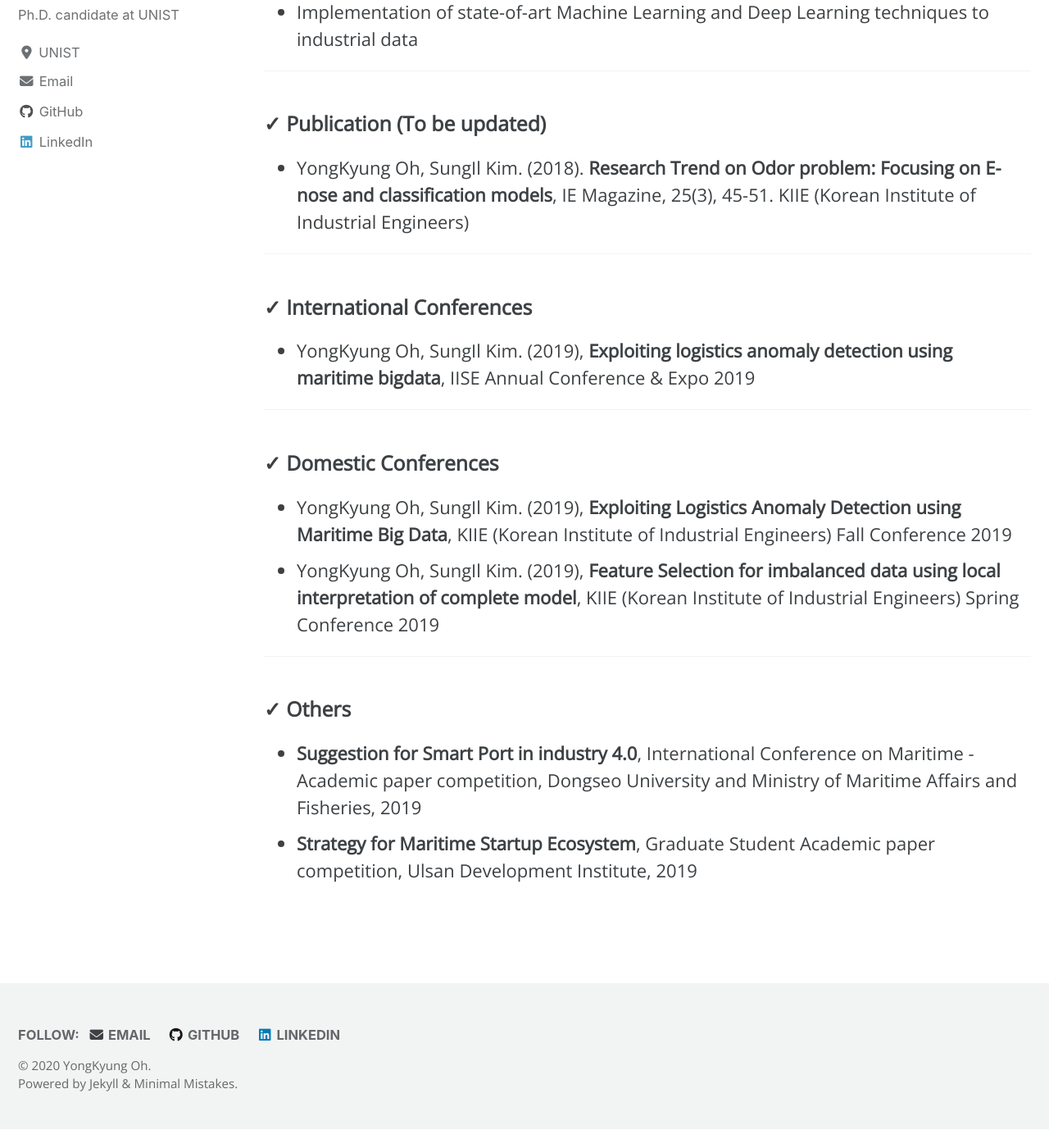
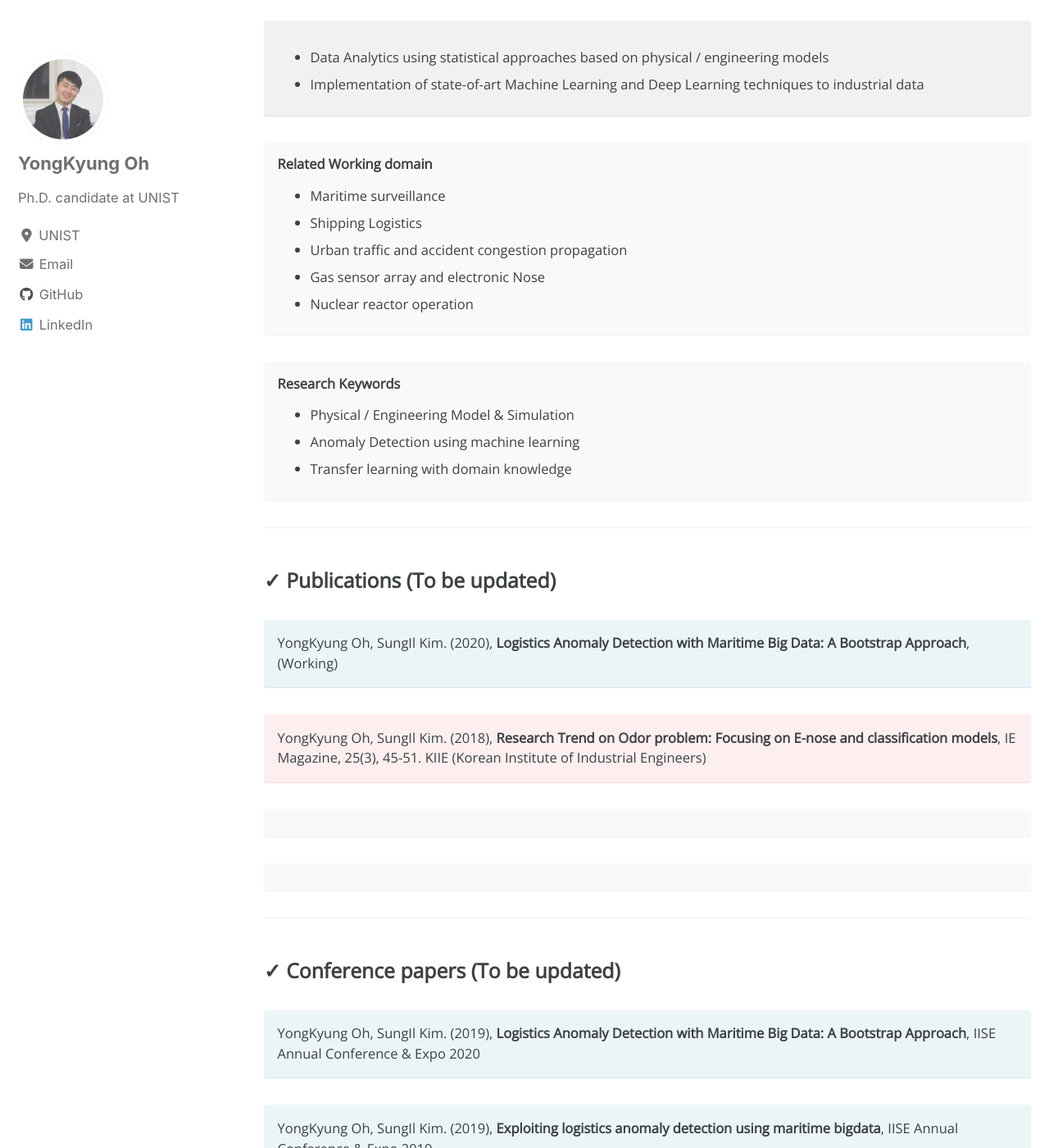
Before and after one commit to yongkyung-oh/yongkyung-oh.github.io, a Jekyll site: the page built from _pages/research.md, in a window 1280 px wide and 1400 px high, scrolled down 534 px. Shown: the whole window at 82% size. Built offline with Jekyll 4.4.1, drawn with Linux system fonts in a browser that asks for light colours; cached includes are drawn as plain includes; nearby versions of some CDN libraries; before the commit the page ends 1911 px from its top, so only the background shows below that.

Commit message:
update research

```diff
--- a/_pages/research.md
+++ b/_pages/research.md
@@ -11,44 +11,89 @@ header:
 
 --------------------
 <h3> &#10003; Affiliation </h3>
-<ul>
+<div class="notice--primary">
+  <ul>
   <li> Graduate researcher at <a href="http://analytics.unist.ac.kr/">Data Analytics Lab</a> </li>
   <li> Advisor: <a href="https://scholar.google.com/citations?user=BISaBGoAAAAJ&hl">SungIl Kim</a> </li>
-</ul>
+  </ul>
+</div>
+
 
 --------------------
 <h3> &#10003; Research Interests </h3>
-<ul>
+<div class="notice--primary">
+  <ul>
   <li> Data Analytics using statistical approaches based on physical / engineering models </li>
   <li> Implementation of state-of-art Machine Learning and Deep Learning techniques to industrial data </li>
-<!---
-  <li> Working domain: Maritime surveillance | Shipping Logistics | Urban traffic and accident congestion propagation | Gas sensor array and electronic Nose | Nuclear reactor operation </li>
-  <li> Keywords: Physical / Engineering Model & Simulation | Anomaly Detection using machine learning | Transfer learning with domain knowledge </li>
---->
-</ul>
+  </ul>
+</div>
+
+<div class="notice">
+  <h4>Related Working domain</h4>
+  <ul>
+  <li>Maritime surveillance</li>
+  <li>Shipping Logistics</li>
+  <li>Urban traffic and accident congestion propagation</li>
+  <li>Gas sensor array and electronic Nose</li>
+  <li>Nuclear reactor operation</li>
+  </ul>
+</div>
+
+<div class="notice">
+  <h4>Research Keywords</h4>
+  <ul>
+  <li>Physical / Engineering Model & Simulation</li>
+  <li>Anomaly Detection using machine learning</li>
+  <li>Transfer learning with domain knowledge</li>
+  </ul>
+</div>
+
 
 --------------------
-<h3> &#10003; Publication (To be updated)</h3>
-<ul>
-  <li> YongKyung Oh, SungIl Kim. (2018). <b>Research Trend on Odor problem: Focusing on E-nose and classification models</b>, IE Magazine, 25(3), 45-51. KIIE (Korean Institute of Industrial Engineers)</li>
-</ul>
+<h3> &#10003; Publications (To be updated)</h3>
+
+<div class="notice--info"> <!--International-->
+YongKyung Oh, SungIl Kim. (2020), <b>Logistics Anomaly Detection with Maritime Big Data: A Bootstrap Approach</b>, (Working)
+</div>
+
+<div class="notice--danger"> <!--Domestic-->
+YongKyung Oh, SungIl Kim. (2018), <b>Research Trend on Odor problem: Focusing on E-nose and classification models</b>, IE Magazine, 25(3), 45-51. KIIE (Korean Institute of Industrial Engineers)
+</div>
+
+<div class="notice">
+</div>
+
+<div class="notice">
+</div>
+
 
 --------------------
-<h3> &#10003; International Conferences </h3>
-<ul>
-  <li> YongKyung Oh, SungIl Kim. (2019), <b>Exploiting logistics anomaly detection using maritime bigdata</b>, IISE Annual Conference & Expo 2019  </li>
-</ul>
+<h3> &#10003; Conference papers (To be updated)</h3>
 
---------------------
-<h3> &#10003; Domestic Conferences </h3>
-<ul>
-  <li> YongKyung Oh, SungIl Kim. (2019), <b>Exploiting Logistics Anomaly Detection using Maritime Big Data</b>, KIIE (Korean Institute of Industrial Engineers) Fall Conference 2019  </li>
-  <li> YongKyung Oh, SungIl Kim. (2019), <b>Feature Selection for imbalanced data using local interpretation of complete model</b>, KIIE (Korean Institute of Industrial Engineers) Spring Conference 2019  </li>
-</ul>
+<div class="notice--info"> <!--International-->
+YongKyung Oh, SungIl Kim. (2019), <b>Logistics Anomaly Detection with Maritime Big Data: A Bootstrap Approach</b>, IISE Annual Conference & Expo 2020
+</div>
+
+<div class="notice--info"> <!--International-->
+YongKyung Oh, SungIl Kim. (2019), <b>Exploiting logistics anomaly detection using maritime bigdata</b>, IISE Annual Conference & Expo 2019
+</div>
+
+<div class="notice--danger"> <!--Domestic-->
+YongKyung Oh, SungIl Kim. (2019), <b>Exploiting Logistics Anomaly Detection using Maritime Big Data</b>, KIIE (Korean Institute of Industrial Engineers) Fall Conference 2019
+</div>
+
+<div class="notice--danger"> <!--Domestic-->
+YongKyung Oh, SungIl Kim. (2019), <b>Feature Selection for imbalanced data using local interpretation of complete model</b>, KIIE (Korean Institute of Industrial Engineers) Spring Conference 2019
+</div>
+
 
 --------------------
 <h3> &#10003; Others </h3>
-<ul>
-  <li> <b>Suggestion for Smart Port in industry 4.0</b>, International Conference on Maritime - Academic paper competition, Dongseo University and Ministry of Maritime Affairs and Fisheries, 2019 </li>
-  <li> <b>Strategy for Maritime Startup Ecosystem</b>, Graduate Student Academic paper competition, Ulsan Development Institute, 2019 </li>
-</ul>
+
+<div class="notice">
+<b>Suggestion for Smart Port in industry 4.0</b>, International Conference on Maritime - Academic paper competition, Dongseo University and Ministry of Maritime Affairs and Fisheries, 2019
+</div>
+
+<div class="notice">
+<b>Strategy for Maritime Startup Ecosystem</b>, Graduate Student Academic paper competition, Ulsan Development Institute, 2019
+</div>
```
